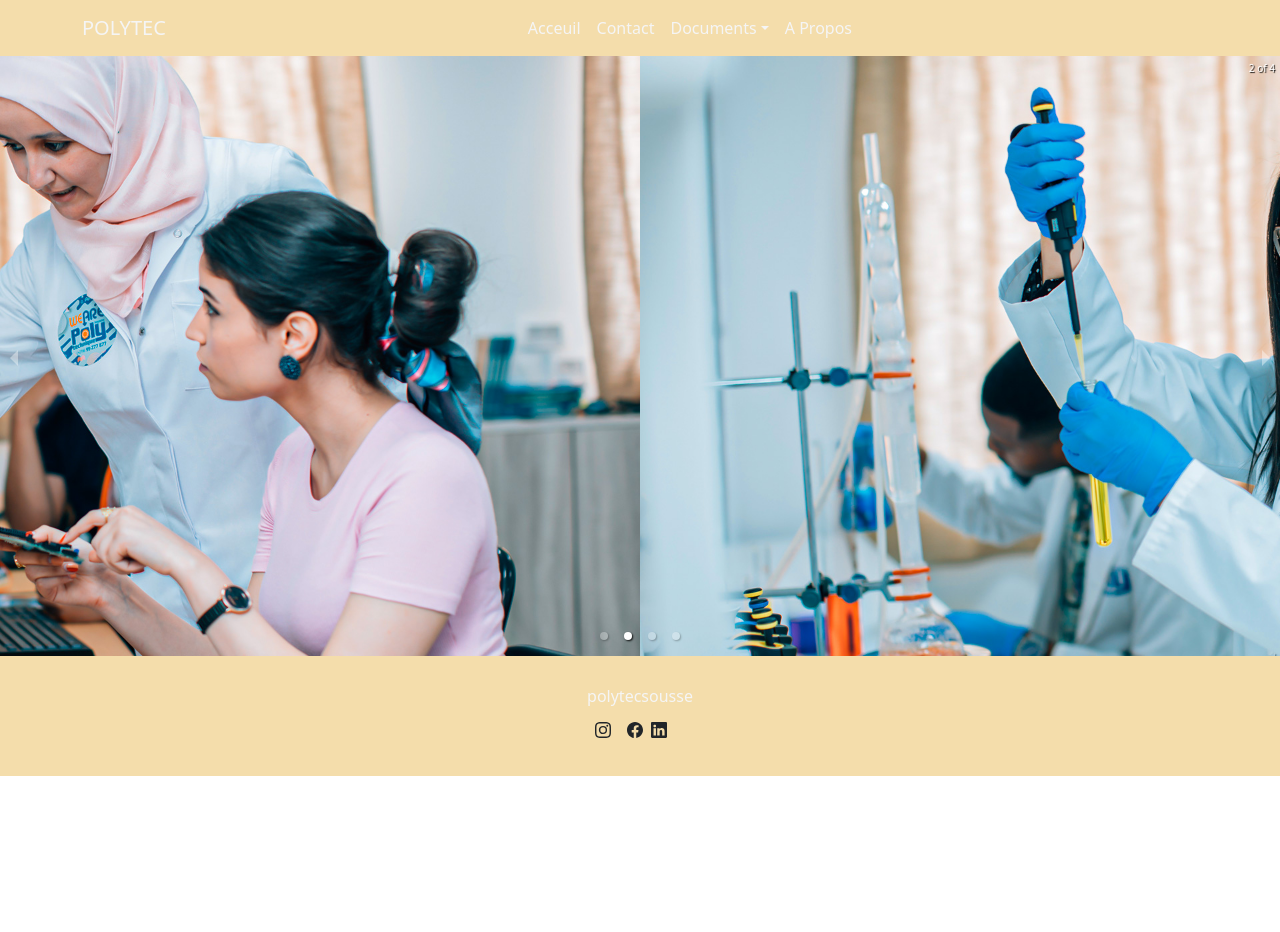
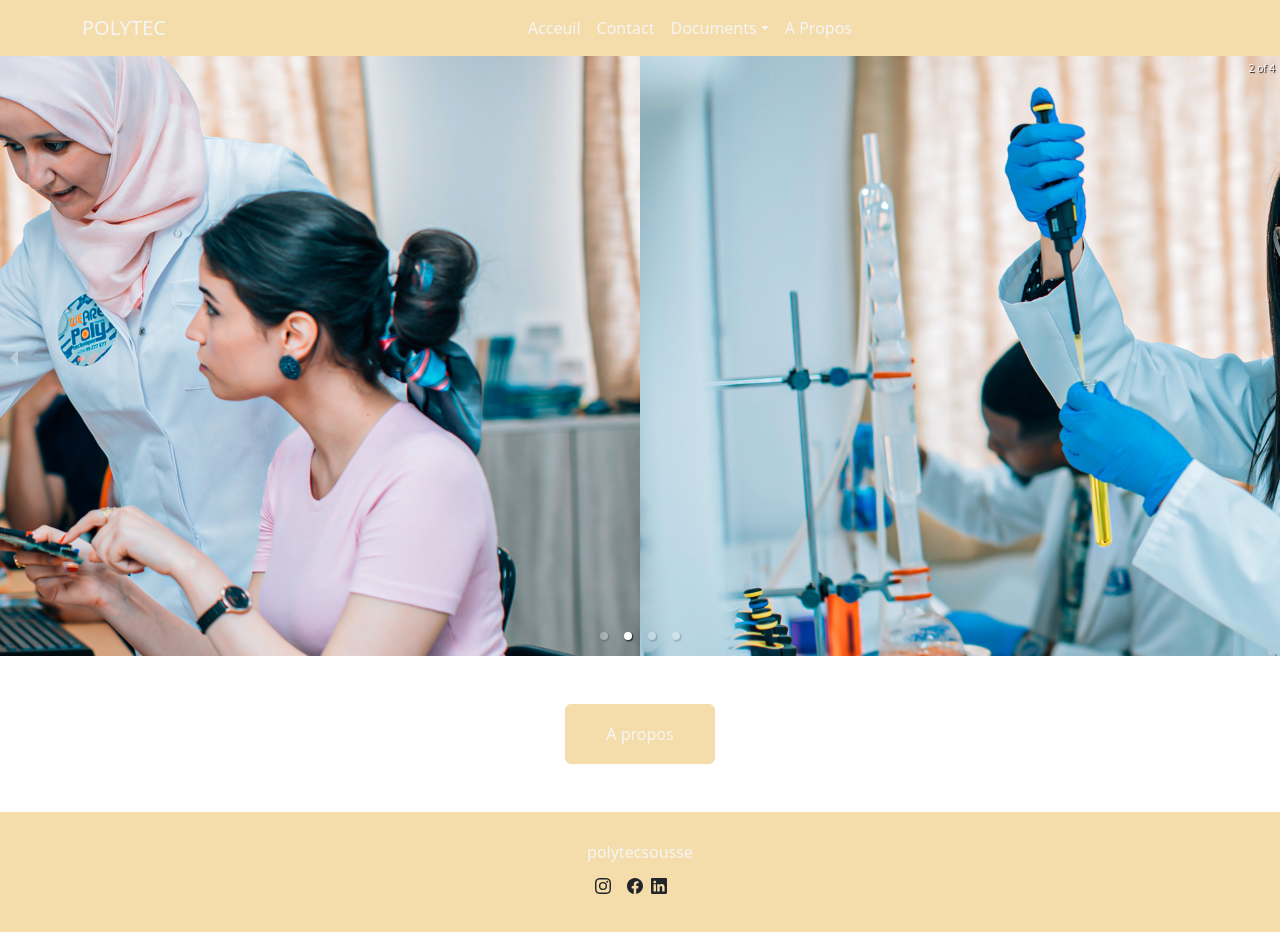
Before and after one commit to aminehz/projetSemestriel, a React (Create React App) app in the folder clientside/: page /Acceuil in a window 1280 px wide. Before the commit the page ends 800 px from the top, so only its background shows below. Built offline with nearby package versions, Linux system fonts and the light colour scheme.

Commit message:
home interface is completed

```diff
--- a/clientside/src/App.css
+++ b/clientside/src/App.css
@@ -16,3 +16,17 @@
   background-color: rgb(244, 221, 171);
   height: 120px;
 }
+#AproposBtn:hover{
+  background-color: whitesmoke !important;
+  color:rgb(244, 221, 171) !important;
+  border-color: rgb(244, 221, 171) !important;
+}
+#AproposBtn{
+  background-color:rgb(244, 221, 171) !important;
+  color: whitesmoke !important;
+  border-color: rgb(244, 221, 171) !important;
+  height: 60px;
+  width: 150px;
+
+
+}
--- a/clientside/src/components/Acceuil.js
+++ b/clientside/src/components/Acceuil.js
@@ -1,9 +1,9 @@
 import "react-responsive-carousel/lib/styles/carousel.min.css";
 import { Carousel } from "react-responsive-carousel";
-
+import Button from 'react-bootstrap/Button';
 const Acceuil = () => {
   return (
-    <div className="">
+    <div className="me-auto">
       <Carousel autoPlay interval="3000" transitionTime="5000" showThumbs={false}>
         <div className="imgCaroussel">
           <img src="assets/poly1.jpg" />
@@ -22,6 +22,10 @@ const Acceuil = () => {
 
         </div>
       </Carousel>
+      <div className="pt-5 pb-5 d-flex flex-row justify-content-center">
+      <Button id="AproposBtn">A propos</Button>
+      </div>
+
     </div>
   );
 };
```
